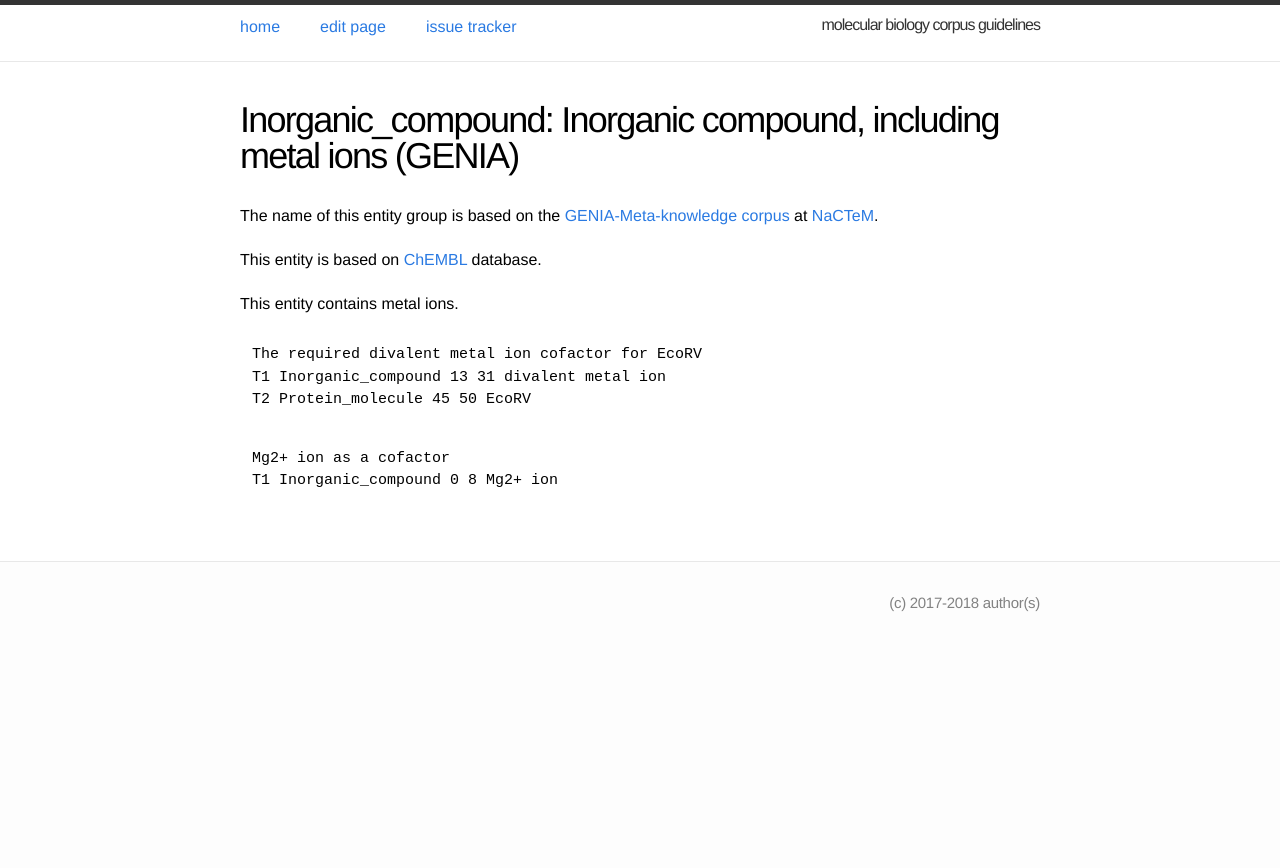
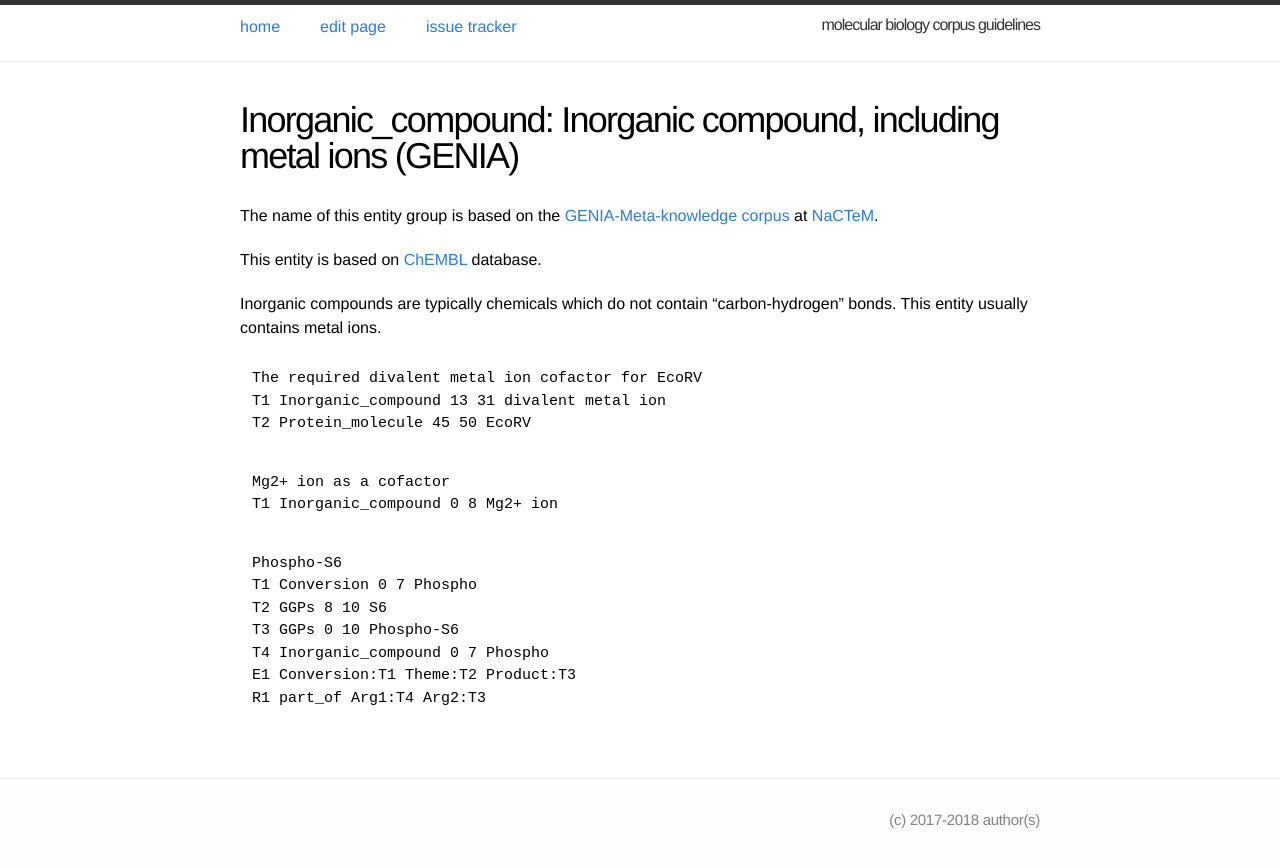
Before and after one commit to ezcatdb/molbiol_lung_corpus-guidelines, a Jekyll site: the page built from _entity/Inorganic_compound.md, in a window 1280 px wide. Shown: the top 868 px of the page. Built offline with Jekyll 4.4.1, drawn with Linux system fonts in a browser that asks for light colours.

Commit message:
Definition of this entity & sample sentence 3 included in _entity/Inorganic_compound.md

```diff
--- a/_entity/Inorganic_compound.md
+++ b/_entity/Inorganic_compound.md
@@ -13,7 +13,8 @@ The name of this entity group is based on the <a href="http://www.nactem.ac.uk/m
 
 This entity is based on <a href="https://www.ebi.ac.uk/chembl/">ChEMBL</a> database.
 
-This entity contains metal ions.
+Inorganic compounds are typically chemicals which do not contain "carbon-hydrogen" bonds.
+This entity usually contains metal ions.
 
 ~~~ ann
 The required divalent metal ion cofactor for EcoRV
@@ -26,4 +27,15 @@ Mg2+ ion as a cofactor
 T1 Inorganic_compound 0 8 Mg2+ ion
 ~~~
 
+~~~ ann
+Phospho-S6
+T1 Conversion 0 7 Phospho
+T2 GGPs 8 10 S6
+T3 GGPs 0 10 Phospho-S6
+T4 Inorganic_compound 0 7 Phospho
+E1 Conversion:T1 Theme:T2 Product:T3
+R1 part_of Arg1:T4 Arg2:T3
+~~~
+
+
 <!-- details -->
```
